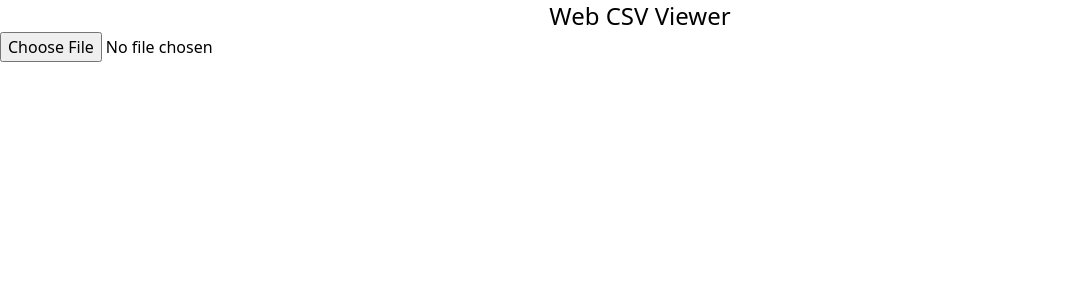
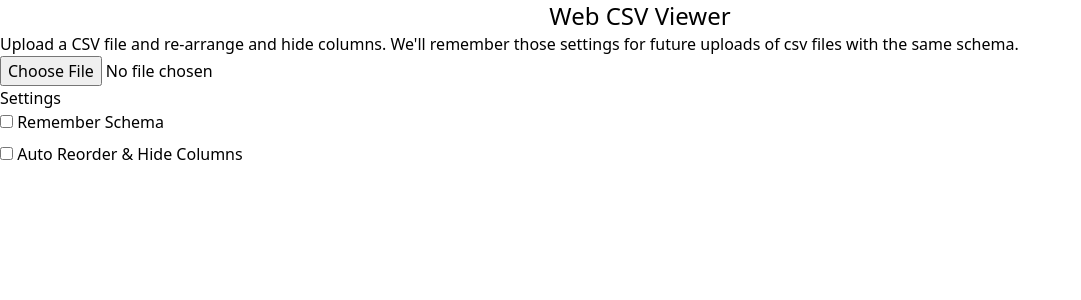
Before and after one commit to imarrsh/web-csv-viewer, a React (Vite) app: page / in a window 1280 px wide. Shown: the top 300 px of the page, without its empty margins (0-1081 px from the left). Built offline with nearby package versions, Linux system fonts and the light colour scheme.

Commit message:
wip - add react table, add node types - start settings - scaffold out table

```diff
--- a/package.json
+++ b/package.json
@@ -9,11 +9,13 @@
     "preview": "vite preview"
   },
   "dependencies": {
+    "@tanstack/react-table": "^8.7.9",
     "papaparse": "^5.3.2",
     "react": "^18.2.0",
     "react-dom": "^18.2.0"
   },
   "devDependencies": {
+    "@types/node": "^18.14.1",
     "@types/react": "^18.0.27",
     "@types/react-dom": "^18.0.10",
     "@vitejs/plugin-react": "^3.1.0",
--- a/src/App.tsx
+++ b/src/App.tsx
@@ -1,9 +1,17 @@
+import { useState } from "react";
+import Settings from "~/components/Settings";
+import { CsvRow } from "~/data/types";
+
 function App() {
+
+  const [ data, setData ] = useState<CsvRow[]>([]);
 
   return (
     <div>
       <h1 className="text-center text-2xl">Web CSV Viewer</h1>
+      <p>Upload a CSV file and re-arrange and hide columns. We'll remember those settings for future uploads of csv files with the same schema.</p>
       <input type="file" accept=".csv"/>
+      <Settings/>
     </div>
   )
 }
--- /dev/null
+++ b/src/components/Settings/index.tsx
@@ -0,0 +1,25 @@
+import { AppSettings } from "~/data/types"
+
+interface SettingsProps  {
+  settings?: AppSettings;
+}
+
+const Settings = ({settings}: SettingsProps) => {
+  return (
+    <article>
+      <div>
+        <h2>Settings</h2>
+      </div>
+      <div className="flex flex-col gap-2">
+        <label htmlFor="remember-schema">
+          <input type='checkbox' name="remember-schema" id="remember-schema"/> Remember Schema
+        </label>
+        <label htmlFor="auto-reorder">
+          <input type='checkbox' name="auto-reorder" id="auto-reorder"/> Auto Reorder & Hide Columns
+        </label>
+      </div>
+    </article>
+  )
+}
+
+export default Settings;
--- /dev/null
+++ b/src/components/Sheet/index.tsx
@@ -0,0 +1,72 @@
+import {
+  Column,
+  ColumnDef,
+  ColumnOrderState,
+  flexRender,
+  getCoreRowModel,
+  Header,
+  Table,
+  useReactTable,
+} from "@tanstack/react-table";
+import { useMemo } from "react";
+import { CsvRow } from "~/data/types";
+
+const generateColumnsFromCSV = (data: CsvRow[]): ColumnDef<CsvRow>[] => {
+  return data.map((row) => ({
+    accessorKey: "firstName",
+    id: "firstName",
+    header: "First Name",
+    cell: (info) => info.getValue(),
+    footer: (props) => props.column.id,
+  }));
+};
+
+interface SheetProps {
+  data: CsvRow[];
+}
+
+const Sheet = ({ data }: SheetProps) => {
+  const columns = useMemo(() => generateColumnsFromCSV(data), [data]);
+
+  const table = useReactTable({
+    data,
+    columns,
+    // state: {
+    //   columnOrder,
+    // },
+    // onColumnOrderChange: setColumnOrder,
+    getCoreRowModel: getCoreRowModel(),
+    debugTable: true,
+    debugHeaders: true,
+    debugColumns: true,
+  });
+
+  return (
+    <table>
+      <thead>
+        {table.getHeaderGroups().map((hg) => (
+          <tr key={hg.id}>
+            {hg.headers.map((h) => (
+              <th key={h.id}>
+                {flexRender(h.column.columnDef.header, h.getContext())}
+              </th>
+            ))}
+          </tr>
+        ))}
+      </thead>
+      <tbody>
+        {table.getCoreRowModel().rows.map(r => (
+          <tr key={r.id}>
+            {r.getVisibleCells().map(c => (
+              <td key={c.id}>
+                {flexRender(c.column.columnDef.cell, c.getContext())}
+              </td>
+            ))}
+          </tr>
+        ))}
+      </tbody>
+    </table>
+  );
+};
+
+export default Sheet;
--- /dev/null
+++ b/src/data/types.ts
@@ -0,0 +1,9 @@
+export type CsvRow = Record<string, any>;
+
+export interface CsvSettings {
+  rememberSchema?: boolean;
+  autoReorder?: boolean;
+  autoHide?: boolean;
+}
+
+export interface AppSettings extends CsvSettings {};
```
Also changed, not shown: 1 other file (tests, documents, lock files or other folders).
